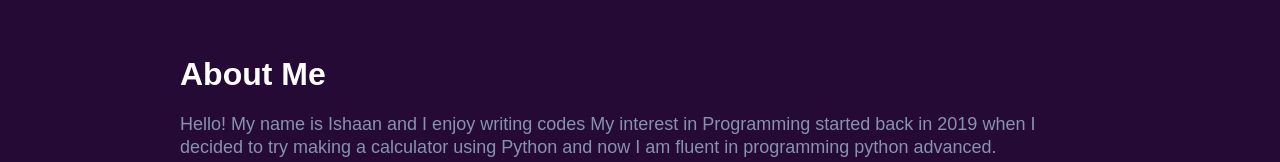
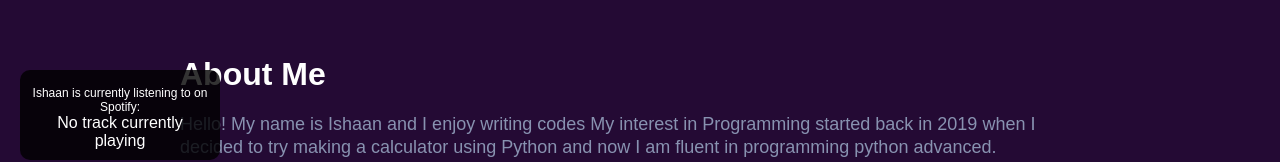
Before and after one commit to kusuta012/reactweb, a React (Create React App) app: page / in a window 1280 px wide. Shown: the part 790-952 px from the top of the page. Built offline with nearby package versions, Linux system fonts and the light colour scheme.

Commit message:
fixed position of album cover

```diff
--- a/src/App.css
+++ b/src/App.css
@@ -392,7 +392,10 @@ nav ul li button:hover { /* Apply same hover effect */
 }
 
 #track-info {
-  display: none; /* Hide track info by default */
+  display: flex; /* Hide track info by default */
+  flex-direction: column;
+  align-items: center; /* Center items horizontally */
+  text-align: center; /* Center text horizontally */
   position: absolute;
   bottom: -170px; /* Adjust position to be below the Spotify logo */
   left: 0;
@@ -407,6 +410,7 @@ nav ul li button:hover { /* Apply same hover effect */
   display: block; /* Display track info on hover */
   bottom: 60px; /* Adjust position to show above the Spotify logo */
 }
+
 
 #album-cover {
   width: 100px; /* Adjust size as needed */
```
